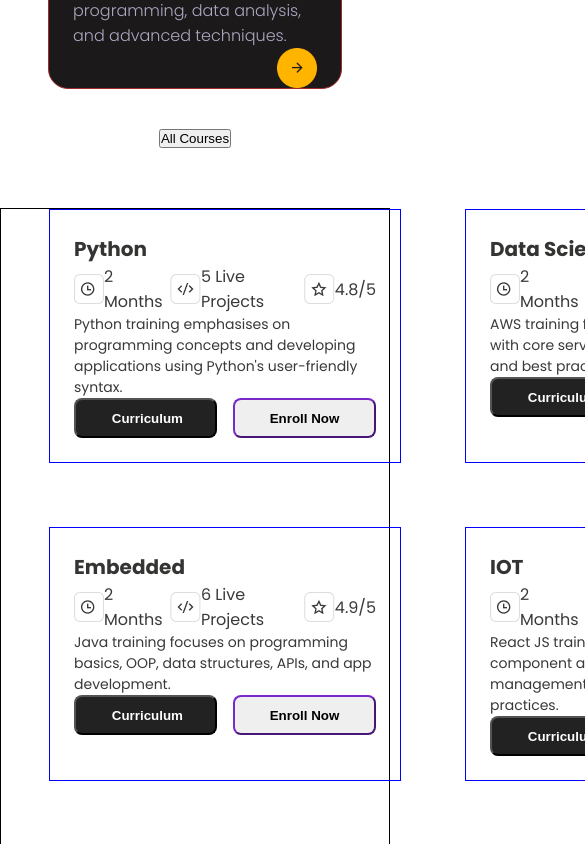
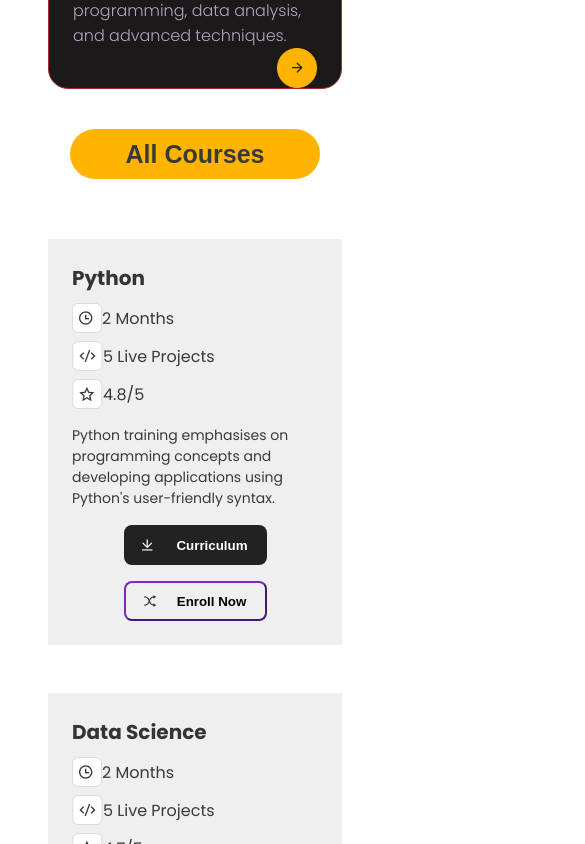
Before and after one commit to TamilselvanChandrakumar/BytesInBits, a React (Vite) app in the folder bytesinbits-app/: page / in a window 390 px wide. Shown: the part 2400-3244 px from the top of the page, 585 px wide, since content can reach past the window. Built offline with nearby package versions, Linux system fonts and the light colour scheme.

Commit message:
first commit

```diff
--- a/bytesinbits-app/src/components/home/Home.css
+++ b/bytesinbits-app/src/components/home/Home.css
@@ -263,10 +263,20 @@
     height: 40px;
   }
 }
-
+/* all courses  */
+.allcourses_btn {
+  width: 316px;
+  height: 71px;
+  border-radius: 76px;
+  font-weight: 700;
+  font-size: 40px;
+  text-align: center;
+  color: #393939;
+  background-color: #ffb400;
+  border: none;
+}
 /* all courses  */
 .allcourses_container {
-  border: 1px solid black;
   padding: 0 3rem 0;
   margin-top: 60px;
 }
@@ -278,11 +288,16 @@
 .allcourses_inner {
   display: grid;
   grid-template-columns: repeat(2, 1fr);
+  grid-template-rows: repeat(3, minmax(250px, 1fr));
   gap: 4rem;
 }
 .individual_course {
-  border: 1px solid blue;
+  background-color: #cccccc4f;
+  border-color: #ffffff;
   padding: 1.5rem;
+  display: flex;
+  flex-direction: column;
+  justify-content: space-between;
 }
 .individual_course h3 {
   font-weight: 700;
@@ -291,6 +306,7 @@
 }
 .individual_course_details {
   display: flex;
+  gap: 3rem;
 }
 .individual_course_details p {
   display: flex;
@@ -306,6 +322,7 @@
   gap: 1rem;
 }
 .curriculam_btn {
+  border: none;
   width: 143px;
   height: 40px;
   border-radius: 8px;
@@ -314,6 +331,9 @@
   text-align: center;
   background-color: #222222;
   color: #ffffff;
+  display: flex;
+  align-items: center;
+  justify-content: space-evenly;
 }
 .enrollnow_btn {
   width: 143px;
@@ -323,9 +343,71 @@
   size: 14px;
   text-align: center;
   border-color: #7928ca;
+  display: flex;
+  align-items: center;
+  justify-content: space-evenly;
 }
 .individual_course_content {
   font-weight: 400;
   font-size: 14px;
   color: #393939;
 }
+@media (max-width: 1000px) {
+  .allcourses_inner {
+    display: grid;
+    grid-template-columns: 1fr;
+    gap: 3rem;
+  }
+}
+@media (max-width: 1150px) {
+  .allcourses_btn {
+    width: 270px;
+    height: 65px;
+    border-radius: 76px;
+    font-weight: 600;
+    font-size: 35px;
+    text-align: center;
+    color: #393939;
+    background-color: #ffb400;
+    border: none;
+  }
+  .individual_course_details {
+    margin-top: 1.5rem;
+    display: flex;
+    gap: 1rem;
+  }
+  .individual_course_content {
+    margin-top: 1.5rem;
+  }
+  .individual_course_button {
+    margin-top: 1.5rem;
+  }
+}
+@media (max-width: 600px) {
+  .allcourses_btn {
+    width: 250px;
+    height: 50px;
+    border-radius: 40px;
+    font-weight: 700;
+    font-size: 25px;
+    text-align: center;
+    color: #393939;
+    background-color: #ffb400;
+    border: none;
+  }
+  .individual_course_details {
+    margin-top: 10px;
+    display: flex;
+    flex-direction: column;
+    gap: 0.5rem;
+  }
+  .individual_course_content {
+    margin-top: 1rem;
+  }
+  .individual_course_button {
+    margin-top: 1rem;
+    display: flex;
+    flex-direction: column;
+    align-items: center;
+  }
+}
--- a/bytesinbits-app/src/components/home/Home.jsx
+++ b/bytesinbits-app/src/components/home/Home.jsx
@@ -136,7 +136,7 @@ const Home = () => {
           </div>
         </div>
         <div className="allcourses">
-          <button>All Courses</button>
+          <button className="allcourses_btn">All Courses</button>
         </div>
       </section>
       <section className="allcourses_container">
@@ -161,10 +161,10 @@ const Home = () => {
             </p>
             <div className="individual_course_button">
               <button className="curriculam_btn">
-                <img></img> Curriculum
+                <img src={downloadimg} alt=""></img> Curriculum
               </button>
               <button className="enrollnow_btn">
-                <img></img>Enroll Now
+                <img src={enroll} alt=""></img>Enroll Now
               </button>
             </div>
           </div>
@@ -188,10 +188,10 @@ const Home = () => {
             </p>
             <div className="individual_course_button">
               <button className="curriculam_btn">
-                <img></img> Curriculum
+                <img src={downloadimg} alt=""></img> Curriculum
               </button>
               <button className="enrollnow_btn">
-                <img></img>Enroll Now
+                <img src={enroll} alt=""></img>Enroll Now
               </button>
             </div>
           </div>
@@ -215,10 +215,10 @@ const Home = () => {
             </p>
             <div className="individual_course_button">
               <button className="curriculam_btn">
-                <img></img> Curriculum
+                <img src={downloadimg} alt=""></img> Curriculum
               </button>
               <button className="enrollnow_btn">
-                <img></img>Enroll Now
+                <img src={enroll} alt=""></img>Enroll Now
               </button>
             </div>
           </div>
@@ -242,10 +242,10 @@ const Home = () => {
             </p>
             <div className="individual_course_button">
               <button className="curriculam_btn">
-                <img></img> Curriculum
+                <img src={downloadimg} alt=""></img>Curriculum
               </button>
               <button className="enrollnow_btn">
-                <img></img>Enroll Now
+                <img src={enroll} alt=""></img>Enroll Now
               </button>
             </div>
           </div>
@@ -269,10 +269,10 @@ const Home = () => {
             </p>
             <div className="individual_course_button">
               <button className="curriculam_btn">
-                <img></img> Curriculum
+                <img src={downloadimg} alt=""></img> Curriculum
               </button>
               <button className="enrollnow_btn">
-                <img></img>Enroll Now
+                <img src={enroll} alt=""></img>Enroll Now
               </button>
             </div>
           </div>
```
